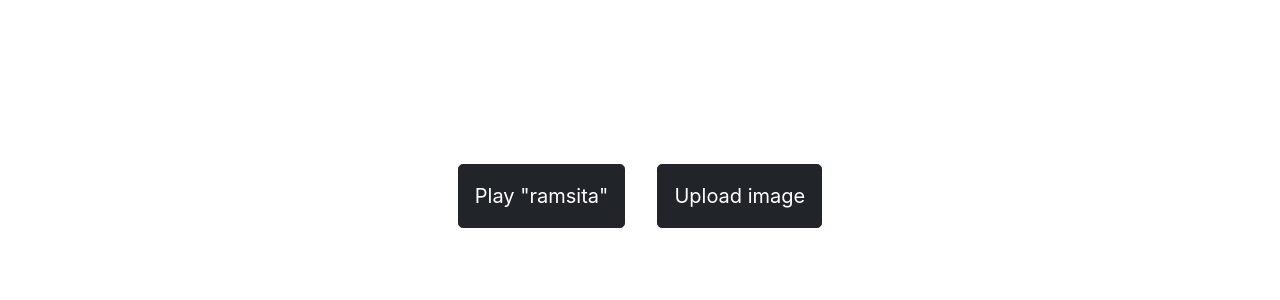
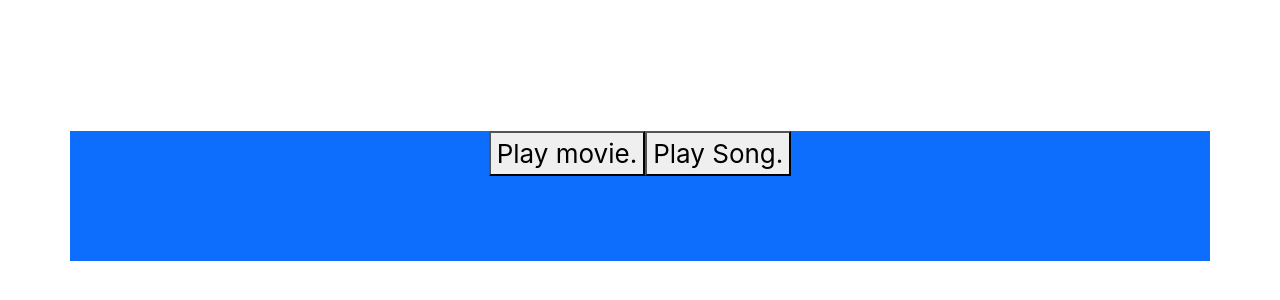
Before and after one commit to NavinPanthi/ReactDev, a React (Create React App) app: page / in a window 1280 px wide. Shown: the part 204-504 px from the top of the page. Built offline with nearby package versions, Linux system fonts and the light colour scheme.

Commit message:
stop propogation

```diff
--- a/src/App.css
+++ b/src/App.css
@@ -8,3 +8,6 @@
     font-size: calc(10px + 2vmin);
     text-align: center;
   }
+  .container{
+    height: 5em;
+  }
--- a/src/App.js
+++ b/src/App.js
@@ -1,30 +1,57 @@
 import "./App.css";
 
-// PASSING EVENT HANDLERS AS PROPS .
-function Button({ onClick, children }) {
-  return <button className="p-3 m-3 btn btn-dark btn-lg" onClick={onClick}>{children}</button>;
-}
-function PlayButton({ movieName }) {
-  function handlePlay() {
-    alert(`Playing ${movieName}`);
-  }
-  return <Button onClick={handlePlay}>Play "{movieName}"</Button>;
-}
-function UploadButton() {
-  return <Button onClick={() => alert("Uploading!")}>Upload image</Button>;
-}
-function Toolbar() {
+export default function App() {
   return (
-    <div>
-      <PlayButton movieName="ramsita" />
-      <UploadButton />
+    <div className="App">
+      <Toolbar />
     </div>
   );
 }
-export default function App() {
-  return(
-  <div className="App">
-    <Toolbar />
-  </div>
+
+// PASSING EVENT HANDLERS AS PROPS .
+// function Button({ onClick, children }) {
+//   return <button className="p-3 m-3 btn btn-dark btn-lg" onClick={onClick}>{children}</button>;
+// }
+// function PlayButton({ movieName }) {
+//   function handlePlay() {
+//     alert(`Playing ${movieName}`);
+//   }
+//   return <Button onClick={handlePlay}>Play "{movieName}"</Button>;
+// }
+// function UploadButton() {
+//   return <Button onClick={() => alert("Uploading!")}>Upload image</Button>;
+// }
+// function Toolbar() {
+//   return (
+//     <div>
+//       <PlayButton movieName="ramsita" />
+//       <UploadButton />
+//     </div>
+//   );
+// }
+
+// STOPPING PROPAGATION i.e. auto event handler pass to parent element.
+function Button({ onClick, children }) {
+  return (
+    <button
+      onClick={(e) => {
+        e.stopPropogation();
+        onClick();
+      }}
+    >
+      {children}
+    </button>
   );
 }
+
+function Toolbar() {
+  return (
+    <div
+      className="container bg-primary"
+      onClick={() => alert("Toolbar is clicked.")}
+    >
+      <Button onClick={() => alert("Playing movie.")}>Play movie.</Button>
+      <Button onClick={() => alert("Playing music.")}> Play Song.</Button>
+    </div>
+  );
+}
```
